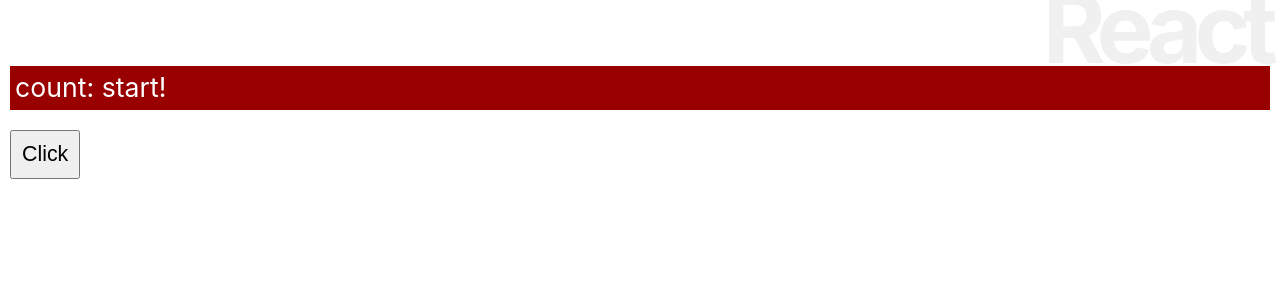
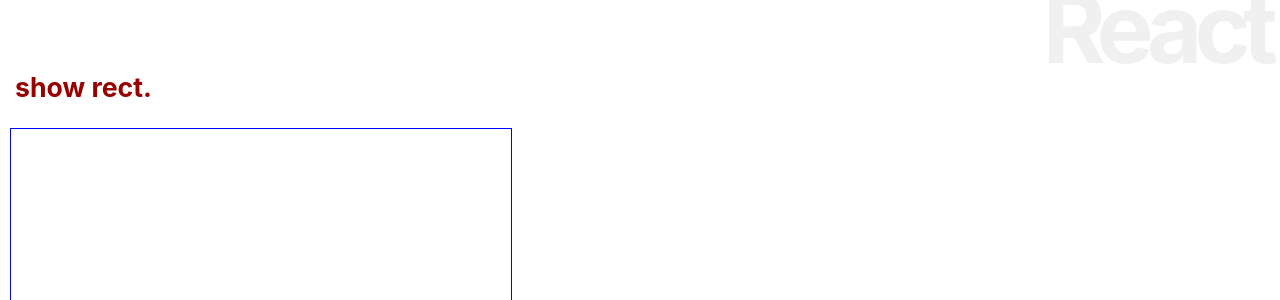
Before and after one commit to koharakouki/react_practice, a React (Create React App) app in the folder re-react/: page / in a window 1280 px wide. Shown: the top 300 px of the page. Built offline with nearby package versions, Linux system fonts and the light colour scheme.

Commit message:
プロパティとステートの連携

```diff
--- a/re-react/src/App.js
+++ b/re-react/src/App.js
@@ -3,43 +3,47 @@
 import Rect from './Rect';
 
 class App extends Component {
+  data = [];
 
-  msgStyle1 = {
-    fontSize: "24pt",
+  msgStyle = {
+    fontSize: "20pt",
     color: "#900",
     margin: "20px 0px",
     padding: "5px",
-    borderBottom: "2px solid #900"
   }
-  msgStyle2 = {
-    fontSize: "20pt",
-    color: "white",
-    backgroundColor: "#900",
-    margin: "20px 0px",
-    padding: "5px",
-    borderBottom: "2px solid #900"
-  }
-  btnStyle = {
-    fontSize: "16pt",
-    padding: "10px"
+  area = {
+    width: "500px",
+    height: "500px",
+    border: "1px solid blue"
   }
 
   constructor(props){
     super(props);
     this.state = {
-      counter: 0,
-      msg: 'start!',
-      flg: true
+      list: this.data
     };
     this.doAction = this.doAction.bind(this);
   }
 
   doAction(e){
-    this.setState((state)=>({
-      counter: state.counter + 1,
-      msg: state.counter,
-      flg: !state.flg
-    }));
+    let x = e.pageX;
+    let y = e.pageY;
+    this.data.push({ x:x, y:y});
+    this.setState({
+      list: this.data
+    });
+  }
+
+  draw(d){
+    let s = {
+      position: "absolute",
+      left: (d.x - 25) + "px",
+      top: (d.y - 25) + "px",
+      width: "50px",
+      height: "50px",
+      backgroundColor: "#66f3"
+    };
+    return <div style={s}></div>;
   }
 
 
@@ -47,12 +51,10 @@
     return(
       <div>
         <h1>React</h1>
-        { this.state.flg && this.state.counter >= 1 ?
-          <p style={this.msgStyle1}>count: {this.state.msg}</p>
-          :
-          <p style={this.msgStyle2}>count: {this.state.msg}</p>
-        }
-        <button style={this.btnStyle} onClick={this.doAction}>Click</button>
+        <h2 style={this.msgStyle}>show rect.</h2>
+        <div style={this.area} onClick={this.doAction}>
+          {this.data.map((value)=>this.draw(value))}
+        </div>
       </div>
     );
   }
```
